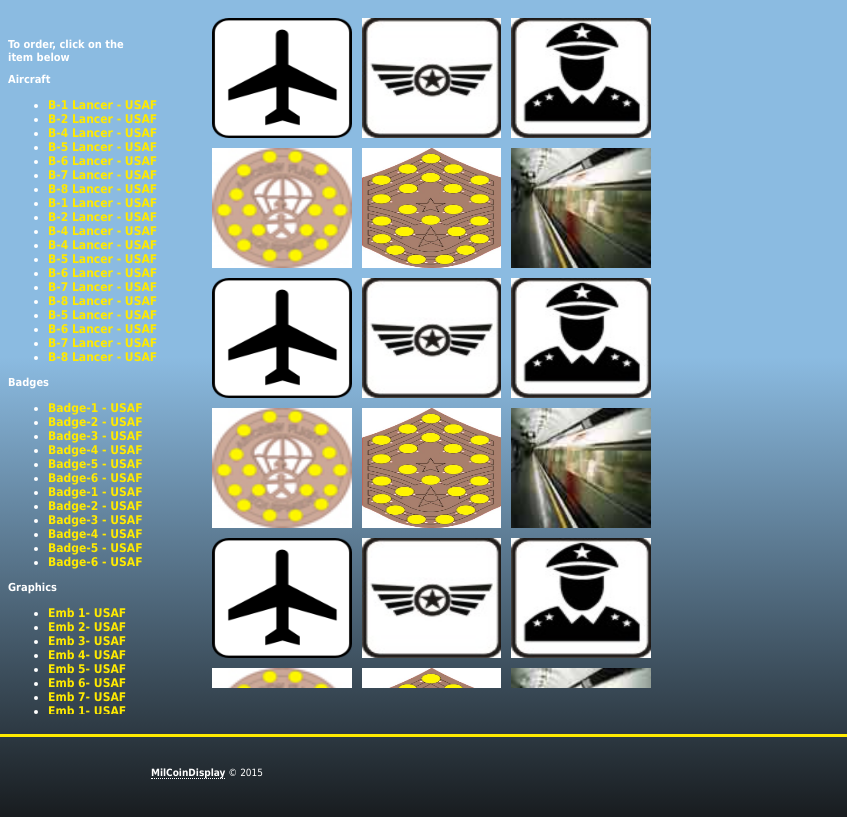
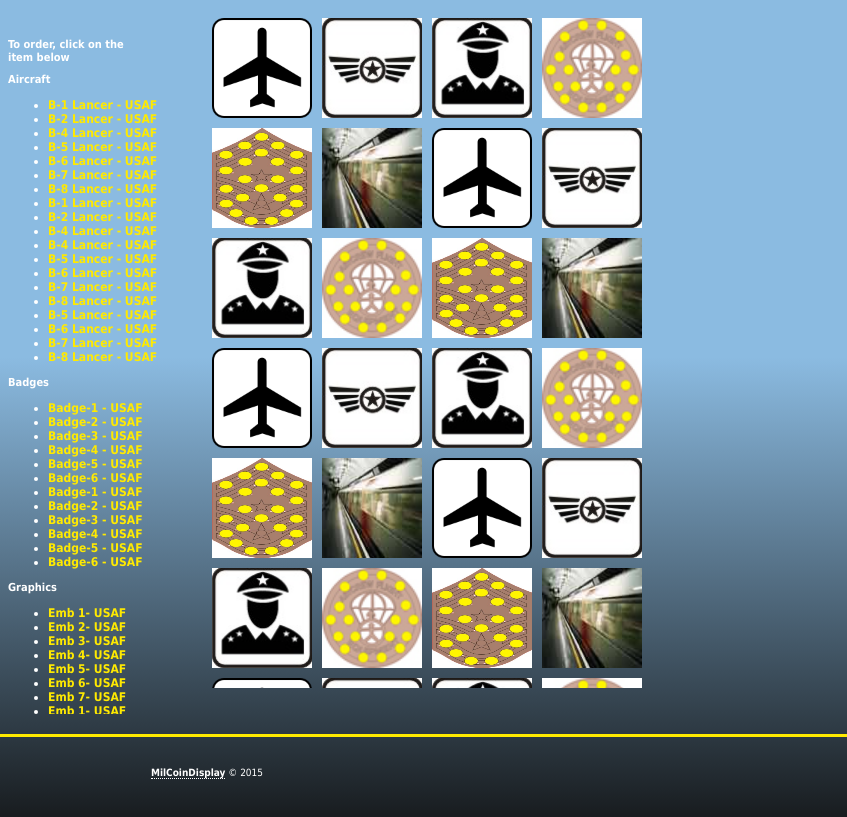
Before and after one commit to baronhazel/milcoindisplay, a plain HTML site: page index.html in a window 1280 px wide. Shown: the part 102-919 px from the top of the page, 433-1280 px from the left. Drawn offline with nearby package versions, Linux system fonts and the light colour scheme.

Commit message:
V3
Scroller Change & made Thumbnails smaller.

```diff
--- a/css/stylesheet.css
+++ b/css/stylesheet.css
@@ -58,6 +58,32 @@ h3 {
 	height: 675px;
 	overflow-y: auto;
 }
+#right_box::-webkit-scrollbar {
+    width: 8px;
+}
+
+#right_box::-webkit-scrollbar-track {
+    -webkit-box-shadow: inset 0 0 6px rgba(0,0,0,0.3);
+    border-radius: 10px;
+}
+
+#right_box::-webkit-scrollbar-thumb {
+    border-radius: 10px;
+    -webkit-box-shadow: inset 0 0 6px rgba(0,0,0,0.5);
+}
+#left_box::-webkit-scrollbar {
+    width: 8px;
+}
+
+#left_box::-webkit-scrollbar-track {
+    -webkit-box-shadow: inset 0 0 6px rgba(0,0,0,0.3);
+    border-radius: 10px;
+}
+
+#left_box::-webkit-scrollbar-thumb {
+    border-radius: 10px;
+    -webkit-box-shadow: inset 0 0 6px rgba(0,0,0,0.5);
+}
 #navigation {
 	width: 250px;
 	float: left;
@@ -82,7 +108,7 @@ h3 {
 	width: 50%;
 	float: right;
 	height: 675px;
-	overflow-y: auto;
+	overflow-y: scroll;
 }
 #thumbnails {
 	list-style-type: none;
@@ -92,8 +118,8 @@ h3 {
 }
 .thumbnail {
 	float: left;
-	width: 31%;
-	height: 120px;
+	width: 100px;
+	height: 100px;
 	margin: 5px;
 }
 #paypal {
```
